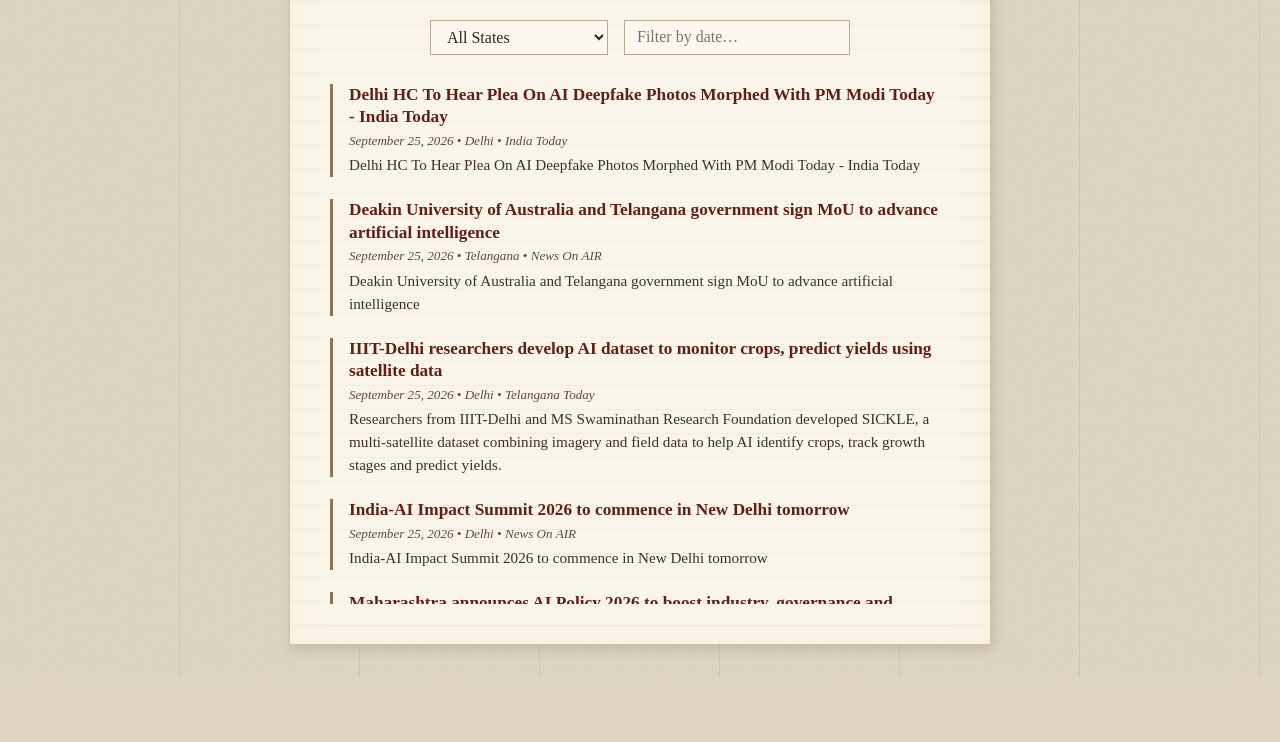
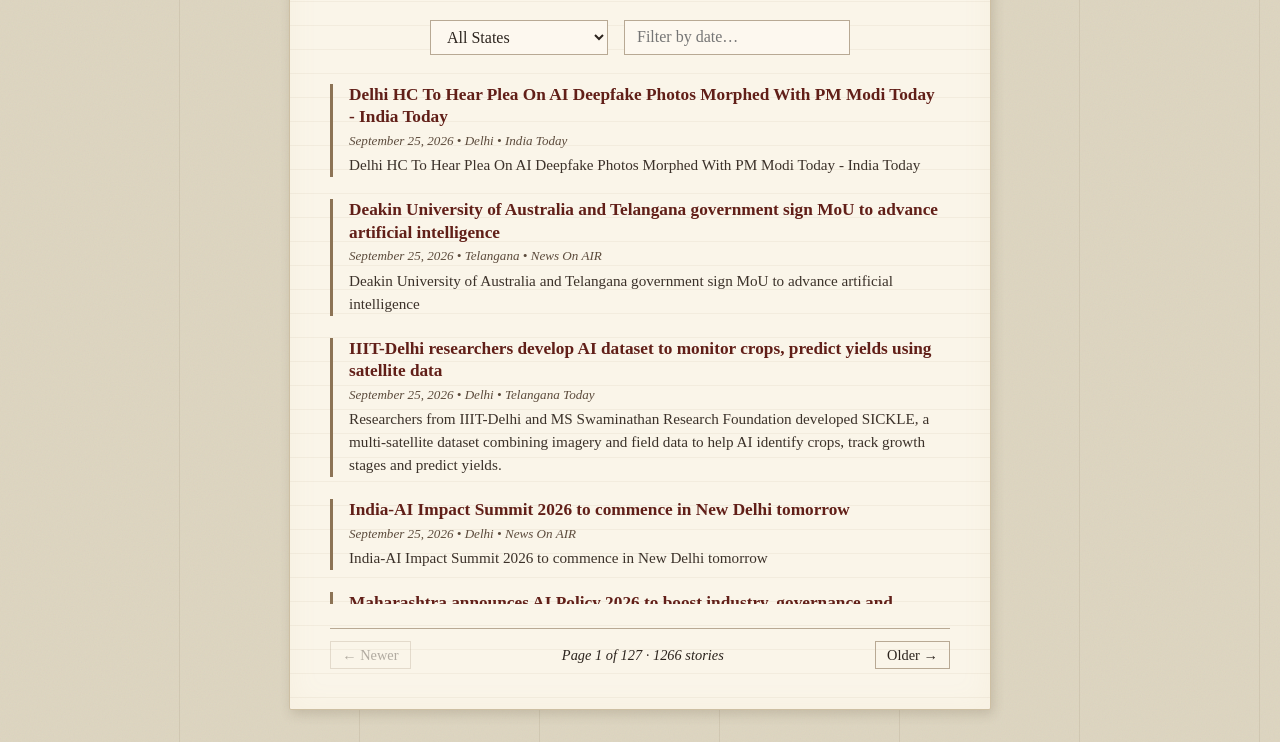
Before and after one commit to shreshtha48/ai-policy-news-india, a website built with Vite: page dashboard/index.html in a window 1280 px wide. Shown: the part 151-893 px from the top of the page. Before the commit the page ends 828 px from the top, so only its background shows below. Built offline with nearby package versions, Linux system fonts and the light colour scheme; files whose address does not match are found by name.

Commit message:
Dashboard: paginate the news list (10 per page) with newer/older controls

```diff
--- a/dashboard/index.html
+++ b/dashboard/index.html
@@ -95,6 +95,31 @@
       .font-controls button:hover {
         background: #e6dcc8;
       }
+
+      /* ── Pagination ─────────────────────────────────────────────────────── */
+      .pager {
+        display: flex;
+        justify-content: space-between;
+        align-items: center;
+        gap: 0.75rem;
+        margin-top: 1.5rem;
+        padding-top: 0.75rem;
+        border-top: 1px solid #b8a994;
+        font-size: 0.9rem;
+      }
+      .pager:empty { display: none; }
+      .pager button {
+        background: transparent;
+        border: 1px solid #b8a994;
+        cursor: pointer;
+        font-family: inherit;
+        color: #2b231d;
+        padding: 0.3rem 0.7rem;
+        font-size: 0.9rem;
+      }
+      .pager button:hover:not(:disabled) { background: #e6dcc8; }
+      .pager button:disabled { opacity: 0.35; cursor: default; }
+      .pager-info { font-style: italic; text-align: center; }
 
       /* ── Controls ───────────────────────────────────────────────────────── */
       .controls {
@@ -247,6 +272,7 @@
       <div id="news-container" class="news-list">
         <div class="loading">Loading data…</div>
       </div>
+      <nav id="pager" class="pager" aria-label="Pages"></nav>
     </div>
     <script type="module" src="/src/main.ts"></script>
   </body>
--- a/dashboard/src/main.ts
+++ b/dashboard/src/main.ts
@@ -90,6 +90,9 @@ async function init() {
   const stateSelect = document.getElementById('state-select') as HTMLSelectElement;
   const dateSelect = document.getElementById('date-select') as HTMLInputElement;
   const newsContainer = document.getElementById('news-container') as HTMLDivElement;
+  const pager = document.getElementById('pager') as HTMLElement;
+  const PAGE_SIZE = 10;
+  let page = 1;
 
   states.forEach(state => {
     const option = document.createElement('option');
@@ -115,13 +118,18 @@ async function init() {
     }
 
     newsContainer.innerHTML = '';
+    pager.innerHTML = '';
 
     if (filtered.length === 0) {
       newsContainer.innerHTML = '<div class="loading">No news found for the selected criteria.</div>';
       return;
     }
 
-    filtered.slice(0, 10).forEach(item => {
+    const totalPages = Math.max(1, Math.ceil(filtered.length / PAGE_SIZE));
+    page = Math.min(Math.max(page, 1), totalPages);
+    renderPager(filtered.length, totalPages);
+
+    filtered.slice((page - 1) * PAGE_SIZE, page * PAGE_SIZE).forEach(item => {
       const el = document.createElement('div');
       el.className = 'news-item';
       el.addEventListener('click', (e) => {
@@ -176,11 +184,40 @@ async function init() {
     });
   };
 
+  function renderPager(total: number, totalPages: number) {
+    if (totalPages <= 1) {
+      pager.innerHTML = `<span class="pager-info">${total} ${total === 1 ? 'story' : 'stories'}</span>`;
+      return;
+    }
+    const prev = document.createElement('button');
+    prev.textContent = '← Newer';
+    prev.disabled = page === 1;
+    prev.addEventListener('click', () => goTo(page - 1));
+
+    const info = document.createElement('span');
+    info.className = 'pager-info';
+    info.textContent = `Page ${page} of ${totalPages} · ${total} stories`;
+
+    const next = document.createElement('button');
+    next.textContent = 'Older →';
+    next.disabled = page === totalPages;
+    next.addEventListener('click', () => goTo(page + 1));
+
+    pager.append(prev, info, next);
+  }
+
+  function goTo(p: number) {
+    page = p;
+    renderNews();
+    newsContainer.scrollIntoView({ behavior: 'smooth', block: 'start' });
+  }
+
   // Flatpickr instance — stored so we can call redraw() when state changes
   const fp: FlatpickrInstance = flatpickr(dateSelect, {
     dateFormat: 'Y-m-d',
     onChange(_selectedDates, dateStr) {
       selectedDateStr = dateStr;
+      page = 1;
       renderNews();
     },
     onDayCreate(_dObj, _dStr, _fp, dayElem) {
@@ -200,6 +237,7 @@ async function init() {
     // Also clear the date filter — the old selected date may not exist in the new state
     selectedDateStr = '';
     fp.clear();
+    page = 1;
     renderNews();
   });
 
```
